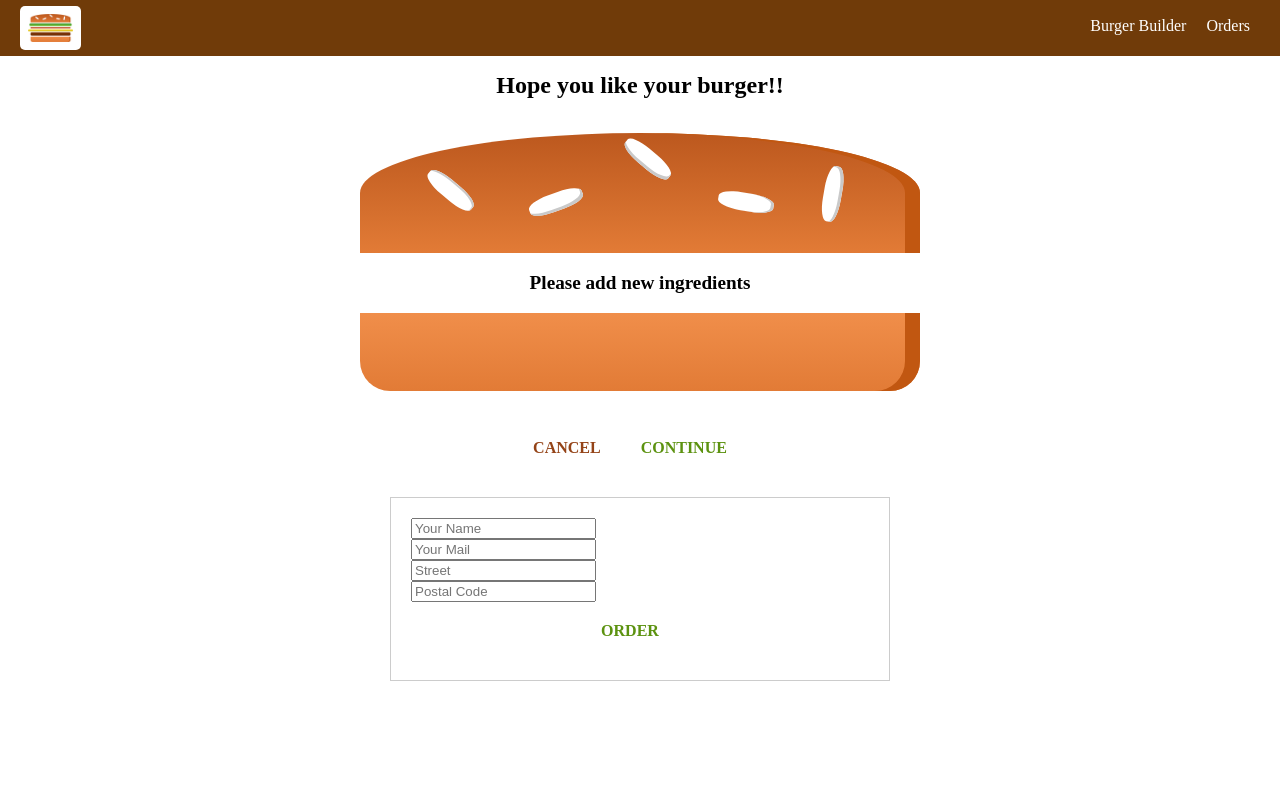
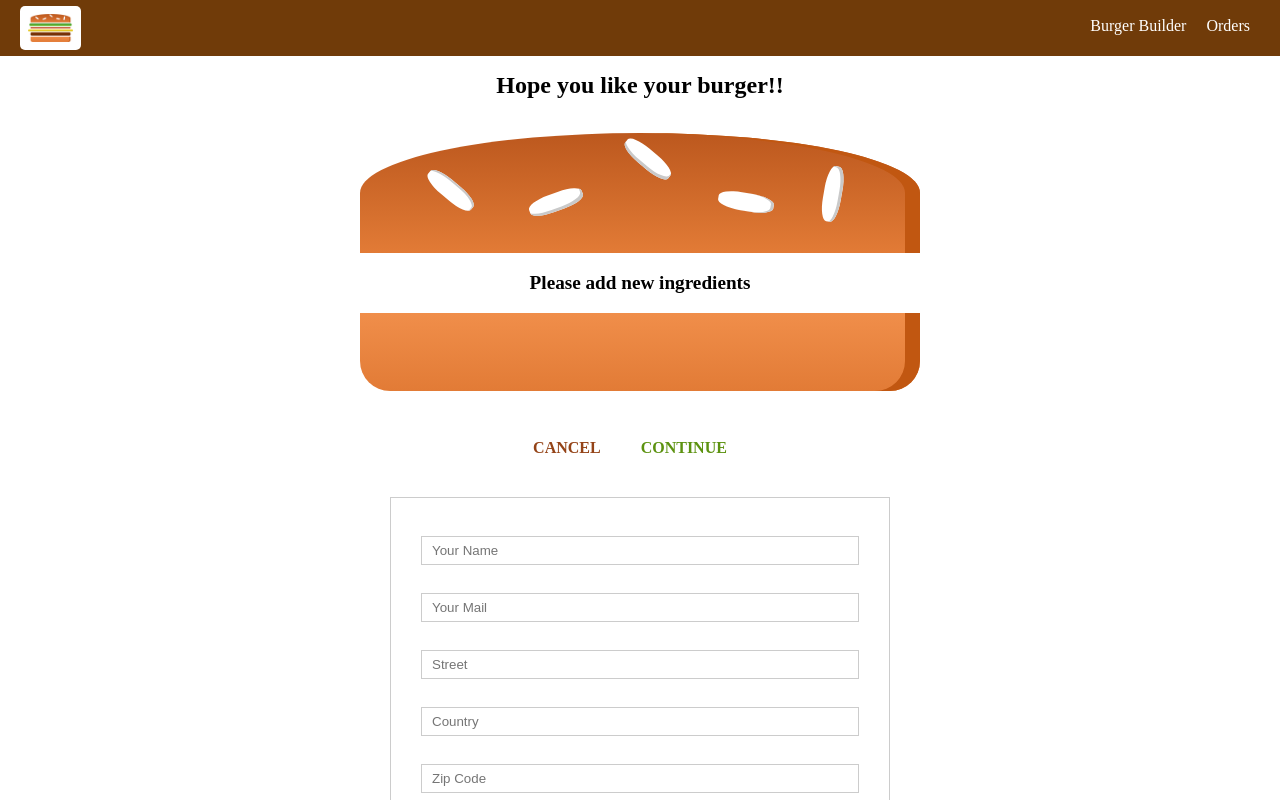
Before and after one commit to supran2811/BurgerBuilder, a React app in the folder burgerbuilder/: page /checkout in a window 1280 px wide. Both pictures are taken after a click on the button "CONTINUE". Shown: the top 800 px of the page. Built offline with nearby package versions, Linux system fonts and the light colour scheme.

Commit message:
finished form

```diff
--- a/burgerbuilder/src/Components/Order/Order.js
+++ b/burgerbuilder/src/Components/Order/Order.js
@@ -3,8 +3,8 @@ import React from 'react';
 import classes from './Order.css';
 
 const order = (props) => {
-
-    const ingredients = Object.keys(props.ingredients).map((igKey) =>{
+    console.log(props.ingredients);
+    const ingredients = props.ingredients? Object.keys(props.ingredients).map((igKey) =>{
         return <span
                     key={igKey}
                     style = {{
@@ -17,7 +17,7 @@ const order = (props) => {
                     }}>
                       {igKey + "("+props.ingredients[igKey]+")"}
                     </span>
-    })
+    }) : null;
 
     return (
     <div key={props.id} className = {classes.Order}>
--- a/burgerbuilder/src/Components/UI/Button/Button.css
+++ b/burgerbuilder/src/Components/UI/Button/Button.css
@@ -7,9 +7,14 @@
     font: inherit;
     padding: 10px;
     margin: 10px;
+    text-align: center;
+    box-sizing: border-box;
     font-weight: bold;
 }
-
+.Button:disabled{
+    background-color: #dddddd;
+    cursor: not-allowed;
+}
 .Button:first-of-type {
     margin-left: 0;
     padding-left: 0;
--- a/burgerbuilder/src/Components/UI/Button/Button.js
+++ b/burgerbuilder/src/Components/UI/Button/Button.js
@@ -1,7 +1,8 @@
 import React from 'react';
 import classes from './Button.css'
 const button = (props) => (
-    <button className = {[classes.Button , classes[props.btnType]].join(' ')}
+    <button disabled={props.disabled}
+            className = {[classes.Button , classes[props.btnType]].join(' ')}
             onClick = {props.clicked}>
             {props.children}
     </button>
--- /dev/null
+++ b/burgerbuilder/src/Components/UI/Input/Input.css
@@ -0,0 +1,31 @@
+.InputElement {
+    width:100%;
+    padding:10px;
+    display: block;
+    box-sizing: border-box;
+}
+
+.Input {
+    outline: none;
+    background-color: white;
+    width: 100%;
+    padding:6px 10px;
+    border: 1px solid #ccc;
+    box-sizing: border-box;
+}
+
+.Invalid {
+    border: 1px solid #f00;
+    background-color:rgb(238, 149, 139)
+}
+
+.Label {
+    font-weight: bold;
+    display: block;
+    margin-bottom: 8px;
+}
+
+.Input:focus {
+    outline: none;
+    background-color: #ccc;
+}
--- /dev/null
+++ b/burgerbuilder/src/Components/UI/Input/Input.js
@@ -0,0 +1,56 @@
+import React from 'react';
+import classes from './Input.css';
+const input = (props) => {
+    let inputElement = null;
+    let inputClasses = [classes.Input];
+
+    if(props.disabled && props.touched){
+        inputClasses.push(classes.Invalid);
+    }
+
+    switch(props.elementType){
+        case 'input':
+          inputElement =  <input  className={inputClasses.join(' ')}
+                                        {...props.elementConfig}
+                                        value={props.value}
+                                        onChange = {props.changed}/>;
+          break;
+        case 'textarea':
+          inputElement = <textarea className={inputClasses.join(' ')}
+                                        {...props.elementConfig}
+                                        value={props.value}
+                                        onChange = {props.changed}/>;
+          break;
+        case 'select':
+          inputElement = (
+                <select className={inputClasses.join(' ')}
+                        value={props.value}
+                        onChange = {props.changed}>
+                      {
+                          props.elementConfig.options.map(data => (
+                              <option key={data.value}
+                                        value={data.value}>
+                                            {data.displayValue}
+                               </option>
+                          ))
+                      }
+                </select>
+          );
+          break;
+        default:
+          inputElement =  <input className={inputClasses.join(' ')}
+                                        {...props.elementConfig}
+                                        value={props.value}
+                                        onChange = {props.changed}/>;
+
+    }
+
+    return (
+        <div className={classes.InputElement}>
+            <label className={classes.Label}>{props.label}</label>
+            {inputElement}
+        </div>
+    );
+}
+
+export default input;
--- a/burgerbuilder/src/Containers/Checkout/ContactData/ContactData.css
+++ b/burgerbuilder/src/Containers/Checkout/ContactData/ContactData.css
@@ -8,9 +8,6 @@
     box-sizing: border-box;
 }
 
-.Input {
-    display: block;
-}
 
 @media(min-width:600px){
     .ContactData{
--- a/burgerbuilder/src/Containers/Checkout/ContactData/ContactData.js
+++ b/burgerbuilder/src/Containers/Checkout/ContactData/ContactData.js
@@ -3,33 +3,114 @@ import Button from '../../../Components/UI/Button/Button';
 import classes from './ContactData.css';
 import axios from '../../../axios-order';
 import Spinner from '../../../Components/UI/Spinner/Spinner';
+import Input from '../../../Components/UI/Input/Input';
+
 //import withErrorHandler from '../../hoc/withErrorHandler/withErrorHandler';
 class ContactData extends Component{
     state = {
-        name:'',
-        email:'',
-        address:{
-            street:'',
-            postalcode:''
+        orderForm:{
+            name:{
+                 elementType:"input",
+                 elementConfig:{
+                     type:"text",
+                     placeholder:"Your Name",
+                     name:"name"
+                 },
+                 valid:false,
+                 touched:false,
+                 validation:{
+                     required:true
+                 },
+                 value:""
+            },
+            email:{
+                elementType:"input",
+                elementConfig:{
+                    type:"email",
+                    placeholder:"Your Mail",
+                    name:"mail"
+                },
+                valid:false,
+                touched:false,
+                validation:{
+                    required:true
+                },
+                value:""
+            },
+            street:{
+                elementType:"input",
+                elementConfig:{
+                    type:"text",
+                    placeholder:"Street",
+                    name:"street"
+                },
+                valid:false,
+                touched:false,
+                validation:{
+                    required:true
+                },
+                value:""
+            },
+            country:{
+                elementType:"input",
+                elementConfig:{
+                    type:"text",
+                    placeholder:"Country",
+                    name:"country"
+                },
+                valid:false,
+                touched:false,
+                validation:{
+                    required:true
+                },
+                value:""
+            },
+            zipcode:{
+                elementType:"input",
+                elementConfig:{
+                    type:"text",
+                    placeholder:"Zip Code",
+                    name:"zipcode"
+                },
+                valid:false,
+                touched:false,
+                validation:{
+                    required:true,
+                    maxlength:5,
+                    minlength:5
+                },
+                value:""
+            },
+            deliveryMethod:{
+                elementType :"select",
+                elementConfig:{
+                    options :[{value:"fastest",displayValue:"Fastest"},
+                                {value:"cheapest",displayValue:"Cheapest"}]
+                },
+                value:"fastest",
+                valid : true,
+                validation:{}
+            }
         },
-        loading:false
+        loading:false,
+        valid:false
     }
 
     orderHandler = (event) => {
 
-        console.log(this.props.ingredients , this.props.price , this.props.history);
         this.setState({loading:true});
+
+        let orderForm = {};
+
+        for(let key in this.state.orderForm){
+            orderForm[key] = this.state.orderForm[key].value;
+        }
+
         const order = {
             ingredients : this.props.ingredients,
             price:this.props.price,
-            name : "Supran",
-            address :{
-                street:"Kaspate Wasti",
-                area: "Wakad",
-                city:"Pune",
-                state:"Maharashtra",
-                country:"India"
-            }
+            orderData:orderForm
+
         }
         axios.post("orders.json",order).then(response => {
            this.setState({loading:false});
@@ -44,13 +125,61 @@ class ContactData extends Component{
 
     }
 
+    checkValidity(rules,value){
+        let isValid = true;
+        if(rules.required){
+            isValid = isValid && value.trim() !== "";
+        }
+
+        if(rules.maxlength){
+            isValid = isValid && value.trim().length <= rules.maxlength;
+        }
+
+        if(rules.minlength){
+            isValid = isValid && value.trim().length >= rules.minlength;
+        }
+        console.log(isValid,rules);
+
+        return isValid;
+    }
+
+    inputChangedHandler = (event,id) => {
+        const updatedOrderForm = { ...this.state.orderForm};
+        const updatedOrderFormElement = {...updatedOrderForm[id]};
+        updatedOrderFormElement.value = event.target.value;
+        updatedOrderFormElement.valid = this.checkValidity(updatedOrderFormElement.validation , updatedOrderFormElement.value);
+        updatedOrderFormElement.touched = true;
+        updatedOrderForm[id] = updatedOrderFormElement;
+        let formIsValid = true;
+        for(let key in updatedOrderForm){
+            formIsValid = formIsValid && updatedOrderForm[key].valid;
+        }
+        this.setState({orderForm:updatedOrderForm , valid:formIsValid});
+
+    }
+
     render(){
+
+        let formArrayElement = [];
+
+        for(let key in this.state.orderForm){
+            formArrayElement.push({
+                id:key,
+                config:this.state.orderForm[key]
+            })
+        }
+
         let form = <form>
-                        <input className={classes.Input} type="text" placeholder="Your Name" />
-                        <input className={classes.Input} type="email" placeholder="Your Mail" />
-                        <input className={classes.Input} type="text" placeholder="Street" />
-                        <input className={classes.Input} type="text" placeholder="Postal Code" />
-                        <Button btnType="Success" clicked={this.orderHandler}>ORDER</Button>
+                        {formArrayElement.map( element => (
+                             <Input key = {element.id}
+                                    elementType = {element.config.elementType}
+                                    elementConfig = {element.config.elementConfig}
+                                    value = {element.config.value}
+                                    disabled = {!element.config.valid}
+                                    touched = {element.config.touched}
+                                    changed = {(event) => this.inputChangedHandler(event,element.id)}/>
+                            )  )}
+                        <Button btnType="Success" disabled={!this.state.valid} clicked={this.orderHandler}>ORDER</Button>
                     </form>;
 
         if(this.state.loading){
--- a/burgerbuilder/src/Containers/Orders/Orders.js
+++ b/burgerbuilder/src/Containers/Orders/Orders.js
@@ -19,7 +19,7 @@ class Orders extends Component{
                 //      console.log("data",data);
                 //      return {ingredients:data.ingredients , price:data.price};
                 // })
-
+                console.log(response.data);
                 for(let key in response.data){
                     orders.push({
                         ...response.data[key],
@@ -35,12 +35,16 @@ class Orders extends Component{
 
     render(){
 
-        let orders = this.state.orders.map((order,index) =>{
-              return <Order key={order.id}  {...order} />
-        })
 
+        let orders = [];
         if(this.state.loading){
             orders = <Spinner />;
+        }
+        else{
+            console.log(this.state.orders);
+            orders = this.state.orders.map((order,index) =>{
+                return <Order key={order.id}  {...order} />
+          })
         }
 
         return(
```
